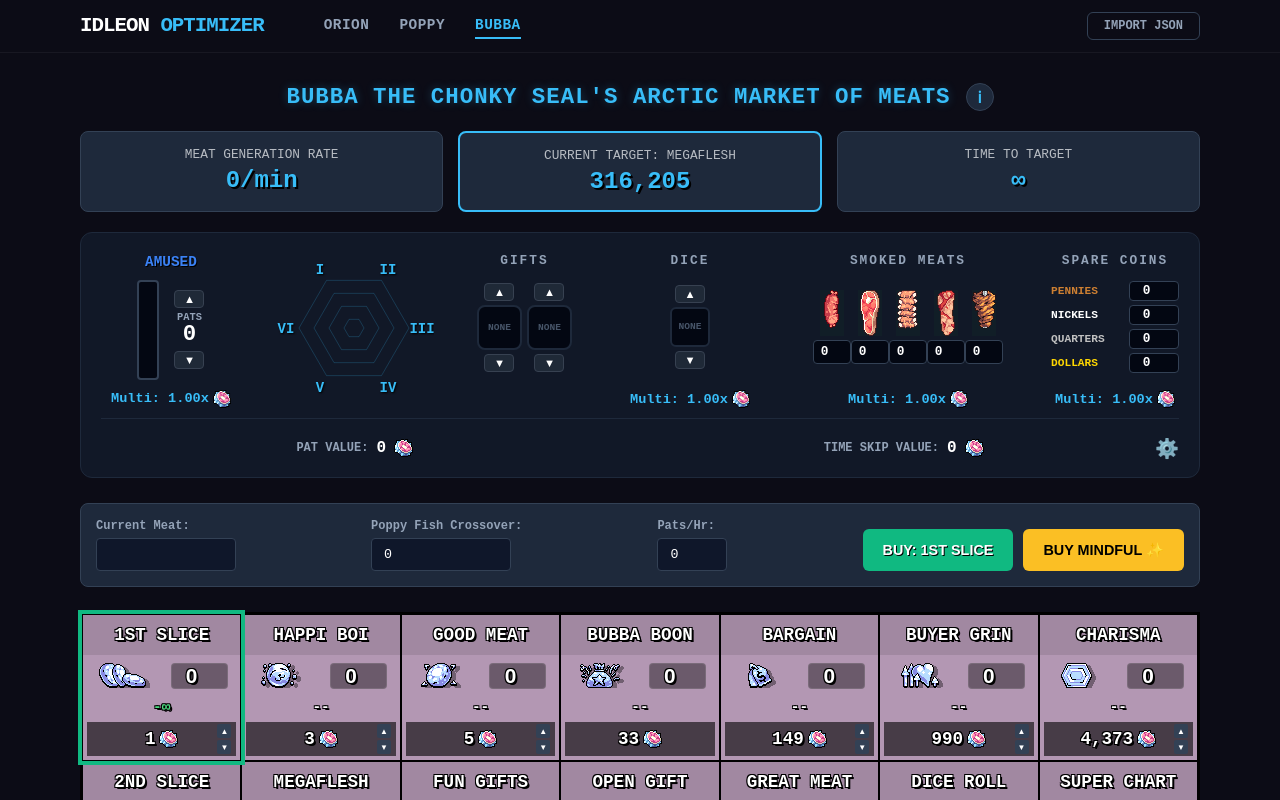
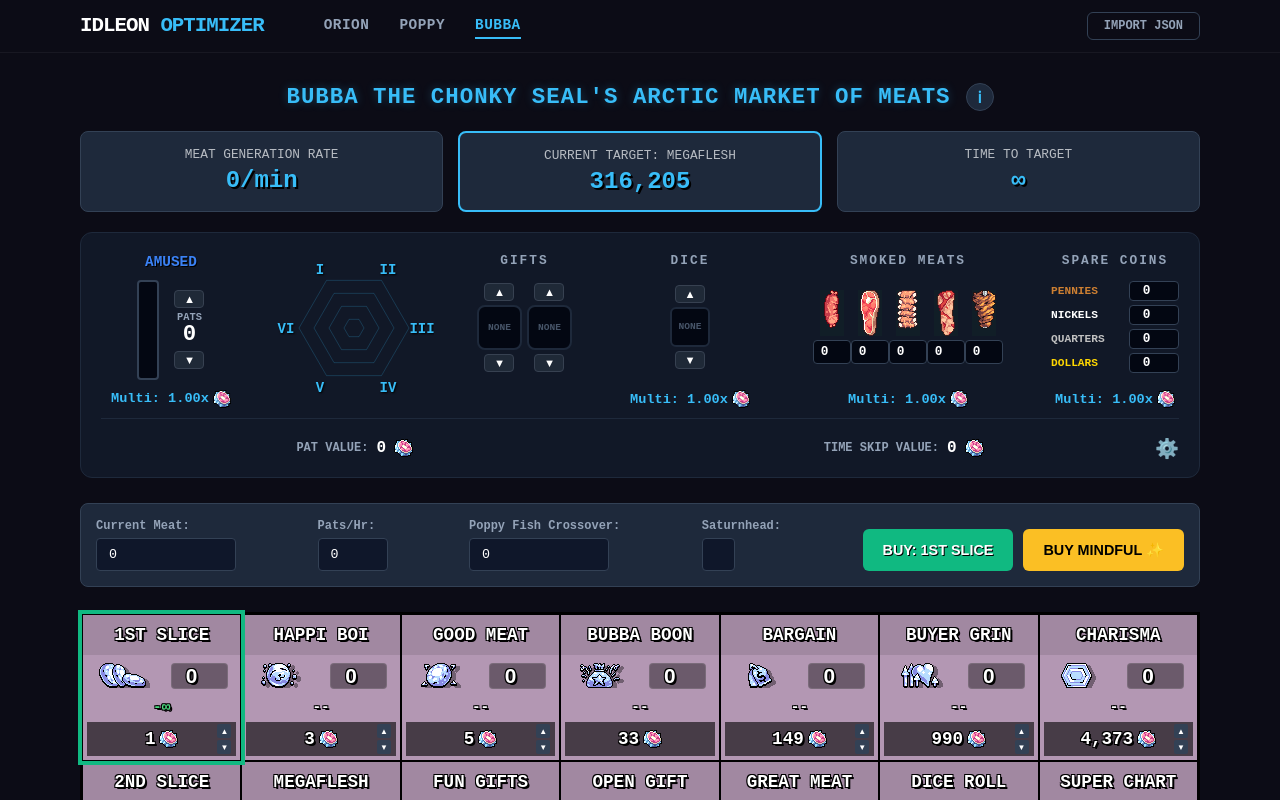
Before and after one commit to deixadilson/idleon-optimizer, a Nuxt app: page /bubba in a window 1280 px wide. Shown: the top 800 px of the page. Built offline with nearby package versions, Linux system fonts and the light colour scheme.

Commit message:
feat: Saturnhead bonus

```diff
--- a/app/composables/useBubba.ts
+++ b/app/composables/useBubba.ts
@@ -14,6 +14,7 @@ const state = reactive({
   activePats: 0,
   patsPerHour: 0,
   poppyFishPower: 0,
+  saturnhead: false,
   megaPushConfig: {
     patsUsed: 0,
     giftsUsed: 0,
@@ -321,7 +322,8 @@ export const useBubba = () => {
     const bargainDisc = 1 - 1 / (1 + 0.01 * (levels[4] ?? 0));
     const costSaverDisc = 1 - 1 / (1 + 0.02 * (levels[18] ?? 0));
     const permaSaleDisc = 1 - 1 / (1 + 0.04 * (levels[26] ?? 0));
-    return (1 - rizz) * (1 - bargainDisc) * (1 - costSaverDisc) * (1 - permaSaleDisc);
+    const saturnheadDisc = state.saturnhead ? 0.5 : 1;
+    return (1 - rizz) * (1 - bargainDisc) * (1 - costSaverDisc) * (1 - permaSaleDisc) * saturnheadDisc;
   };
 
   const getUpgradeCost = (index: number, lv: number, offset: number, prodLevels: BubbaLevels, overrideRizz?: number) => {
--- a/app/composables/usePoppy.ts
+++ b/app/composables/usePoppy.ts
@@ -247,6 +247,7 @@ export const usePoppy = () => {
 
     return POND_UPGRADE_NAMES.map((name, i) => {
       const buyCost = getPondUpgradeCost(i, state.pondLevels[i] ?? 0);
+
       let timeSaved = 0;
       let efficiency = 0;
 
@@ -274,6 +275,11 @@ export const usePoppy = () => {
           timeSaved = Infinity;
         }
         efficiency = (buyCost > 0 && timeSaved > 0) ? timeSaved / buyCost : 0;
+      }
+
+      if (timeSaved <= 0 && buyCost > 0 && rawGen > 0) {
+        timeSaved = -(buyCost / rawGen) * 60;
+        efficiency = 0;
       }
 
       return {
@@ -374,6 +380,11 @@ export const usePoppy = () => {
       } else if (bluefinGen === 0 && i === 0) {
         efficiency = 0.000001;
         timeSaved = Infinity;
+      }
+
+      if (timeSaved <= 0 && cost > 0 && bluefinGen > 0) {
+        timeSaved = -(cost / bluefinGen) * 60;
+        efficiency = 0;
       }
 
       return {
--- a/app/pages/bubba.vue
+++ b/app/pages/bubba.vue
@@ -3,8 +3,8 @@ const { state, meatGen, target, upgradeAnalysis, bestUpgradeIndex, getHMultFromH
 const activeSettingsTab = ref('strategy');
 const { formatNumber, parseNumber, formatTime } = useFormatters();
 
-const meatInputDisplay = ref("");
-const poppyInputDisplay = ref("");
+const meatInputDisplay = ref(0);
+const poppyInputDisplay = ref(0);
 
 const isHelpOpen = ref(false);
 
@@ -49,6 +49,7 @@ const buyMindful = () => {
 };
 
 const toggleEmulsify = (idx: number) => {
+  if ((state.levels[8] ?? 0) < 6) return;
   const list = state.emulsifiedIndices;
   const pos = list.indexOf(idx);
   if (pos === -1) {
@@ -354,8 +355,12 @@ const recommendedUpgrades = computed(() => {
 
       <div class="settings-bar">
         <div class="input-group"><label>Current Meat:</label><input type="text" v-model="meatInputDisplay" @input="handleInput" @blur="handleBlur" class="styled-input" style="width: 140px;" /></div>
+        <div class="input-group"><label>Pats/Hr:</label><input type="number" step="0.1" min="0" max="10" v-model.number="state.patsPerHour" class="styled-input" style="width: 70px;" /></div>
         <div class="input-group"><label>Poppy Fish Crossover:</label><input type="text" v-model="poppyInputDisplay" @blur="handlePoppyBlur" class="styled-input" style="width: 140px;" /></div>
-        <div class="input-group"><label>Pats/Hr:</label><input type="number" step="0.1" min="0" max="10" v-model.number="state.patsPerHour" class="styled-input" style="width: 70px;" /></div>
+        <div class="input-group">
+          <label>Saturnhead:</label>
+          <input type="checkbox" v-model="state.saturnhead" class="saturnhead-checkbox" />
+        </div>
         <div class="btn-group">
             <button @click="buyBest" class="btn-auto" :class="{ 'btn-wait': bestUpgradeIndex === -1 || !upgradeAnalysis[bestUpgradeIndex] }">
               {{ bestUpgradeIndex !== -1 && upgradeAnalysis[bestUpgradeIndex] ? 'BUY: ' + (upgradeAnalysis[bestUpgradeIndex]?.name ?? '').toUpperCase() : 'WAIT' }}
@@ -586,6 +591,9 @@ const recommendedUpgrades = computed(() => {
 .btn-auto { background: #10b981; color: white; border: none; padding: 0 20px; border-radius: 6px; font-weight: bold; cursor: pointer; height: 100%; display: flex; align-items: center; font-size: 0.9rem; text-shadow: 1px 1px 0 #000; }
 .btn-mindful { background: #fbbf24; color: #000; border: none; padding: 0 20px; border-radius: 6px; font-weight: bold; cursor: pointer; height: 100%; display: flex; align-items: center; font-size: 0.9rem; }
 .btn-wait { background: #444; color: #888; cursor: not-allowed; }
+.saturnhead-checkbox { appearance: none; background: #0f172a; border: 1px solid #334155; border-radius: 4px; width: 33px; height: 33px; cursor: pointer; display: flex; align-items: center; justify-content: center; position: relative; }
+.saturnhead-checkbox:checked { background: #0f172a; }
+.saturnhead-checkbox:checked::after { content: '✓'; color: #38bdf8; font-weight: 900; font-size: 1.2rem; }
 
 .page-title-row { display: flex; align-items: center; justify-content: center; gap: 15px; margin-bottom: 20px; padding-top: 10px; }
 .page-title { font-size: 1.4rem; font-weight: 900; color: #38bdf8; letter-spacing: 1px; text-shadow: 0 0 10px rgba(56, 189, 248, 0.3); }
```
